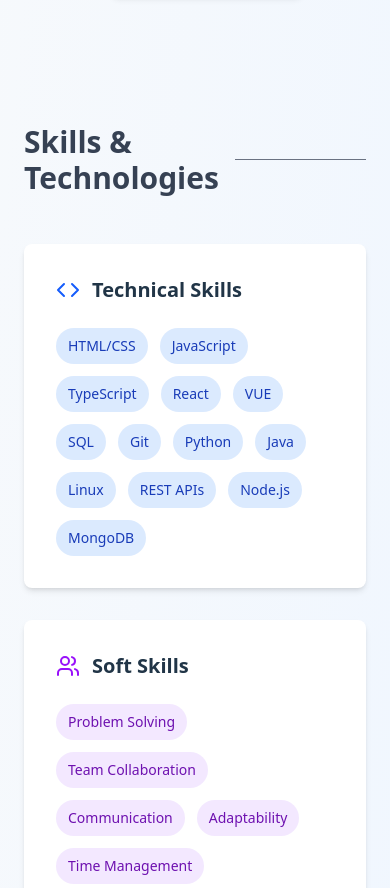
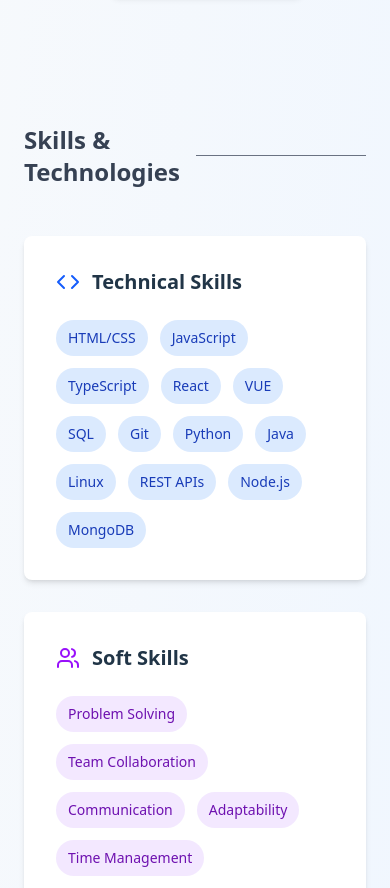
Before and after one commit to EnzoKN/enzokn.github.io, a React (Vite) app: page / in a window 390 px wide. Shown: the part 1960-2848 px from the top of the page. Built offline with nearby package versions, Linux system fonts and the light colour scheme.

Commit message:
fix title font size

```diff
--- a/src/content.tsx
+++ b/src/content.tsx
@@ -292,7 +292,7 @@ export default function Portfolio() {
           ? 'opacity-100 scale-100'
           : 'opacity-0 scale-95'
           }`}>
-          <h2 className="text-3xl font-bold text-gray-700 text-left mb-12 flex items-center gap-4">
+          <h2 className="text-2xl sm:text-3xl font-bold text-gray-700 text-left mb-12 flex items-center gap-4">
             Skills & Technologies
             <span className="h-0.25 w-80 bg-gray-500"></span>
           </h2>
```
